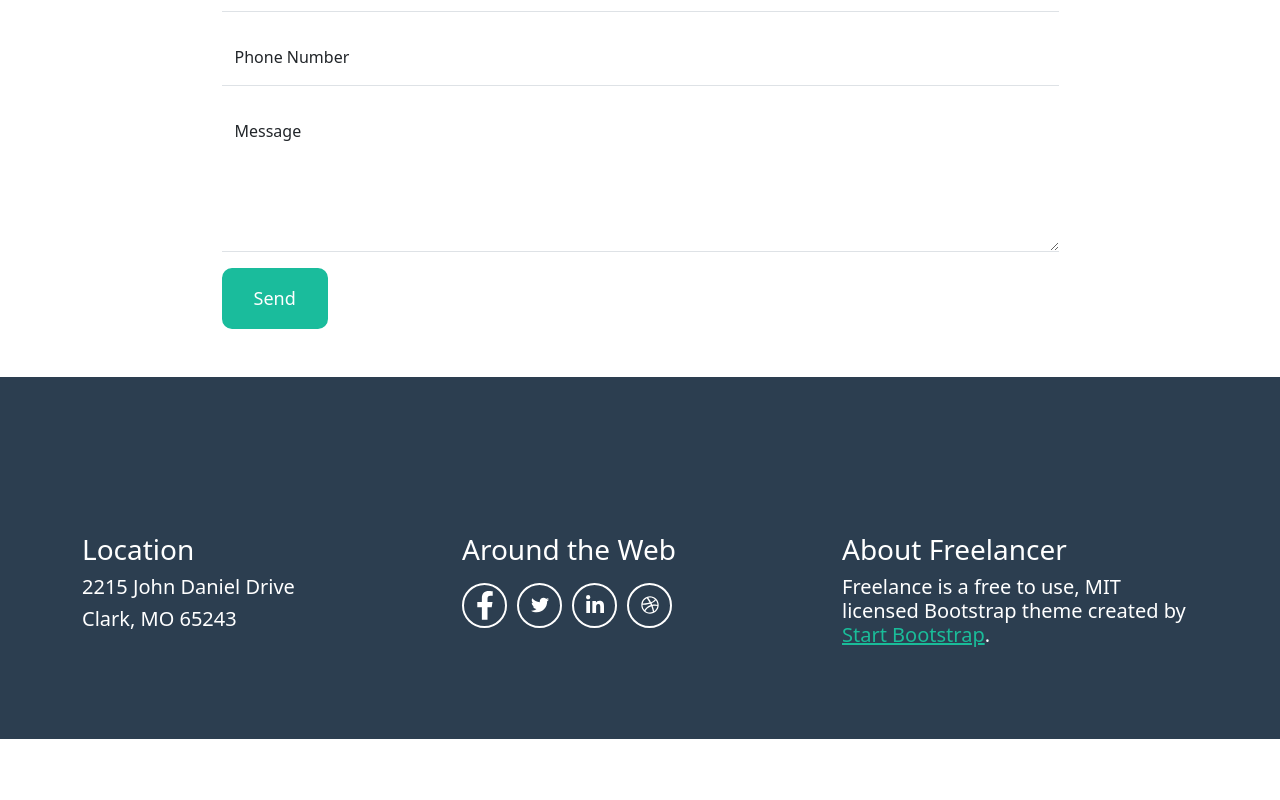
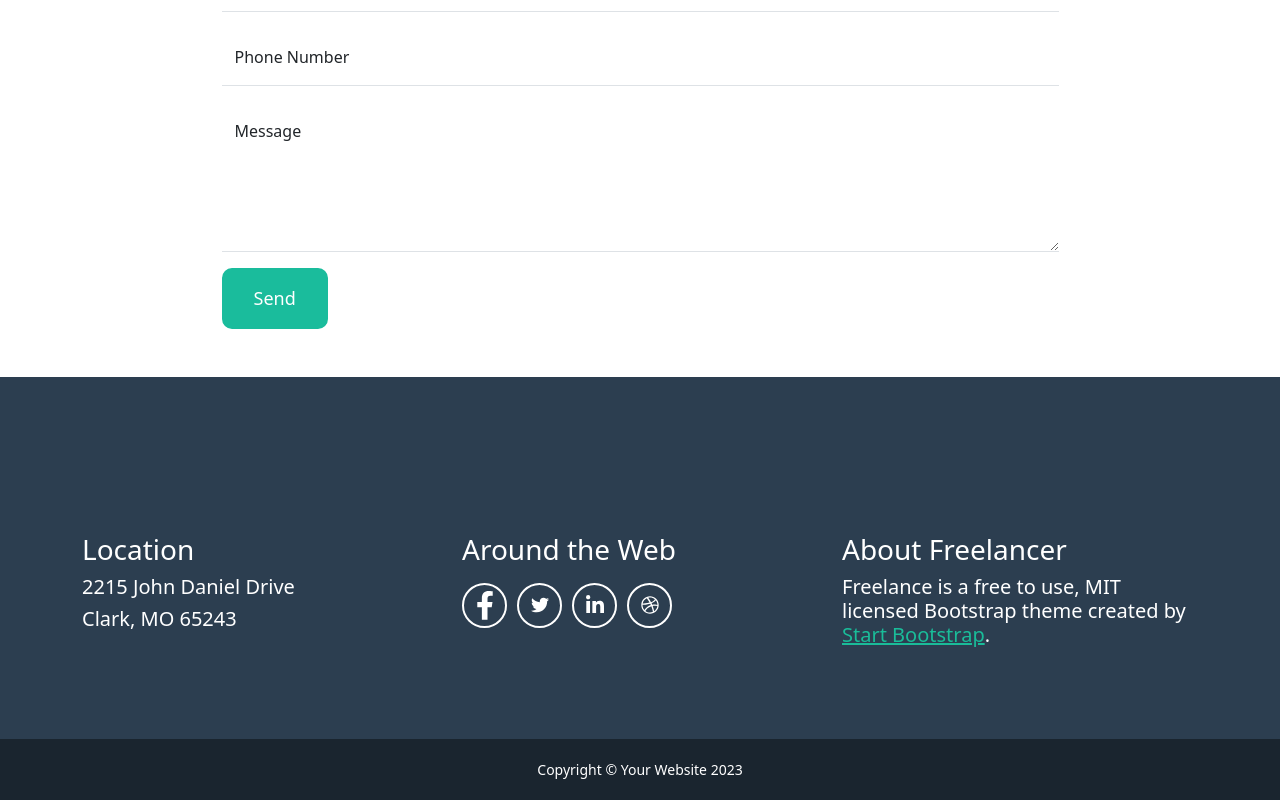
Before and after one commit to ydaqqa05/react-task1, a React (Vite) app: page / in a window 1280 px wide. Shown: the part 2743-3543 px from the top of the page. Before the commit the page ends 3482 px from the top, so only its background shows below. Built offline with nearby package versions, Linux system fonts and the light colour scheme.

Commit message:
copy right section

```diff
--- a/src/App.jsx
+++ b/src/App.jsx
@@ -5,6 +5,7 @@ import Portfolio from "./portfolio/Portfolio"
 import About from "./about/About"
 import Contactus from "./contactus/Contactus"
 import Footer from "./footer/Footer"
+import Copy from "./copyright/Copy"
 function App(){
   return <>
   <Navbar/>
@@ -13,6 +14,7 @@ function App(){
 <About/>
 <Contactus/>
 <Footer/>
+<Copy/>
   </>
 }
 export default App
--- /dev/null
+++ b/src/copyright/Copy.jsx
@@ -0,0 +1,10 @@
+import React from 'react'
+import style from './copy.module.css'
+
+export default function Copy() {
+  return (
+    <section className={style.copy_color}>
+      <div>Copyright © Your Website 2023</div>
+    </section>
+  )
+}
--- /dev/null
+++ b/src/copyright/copy.module.css
@@ -0,0 +1,7 @@
+.copy_color {
+    background-color: #1a252f;
+    color: white;
+    text-align: center;
+    padding: 20px 0;
+    font-size: 14px;
+  }
--- a/src/footer/footer.module.css
+++ b/src/footer/footer.module.css
@@ -24,6 +24,3 @@
   .link_color{
     color: #1abc99;
   }
-  .copy_color{
-    color: #1a252f;
-  }
```
